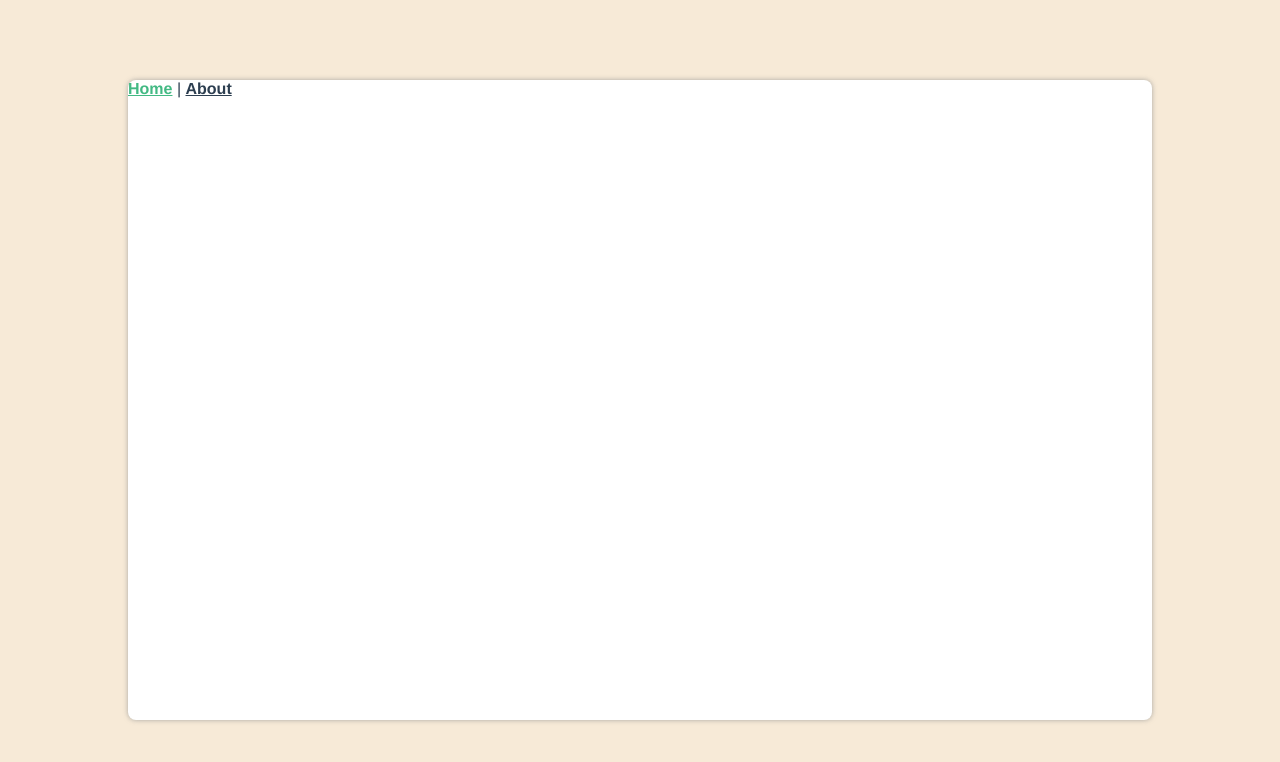
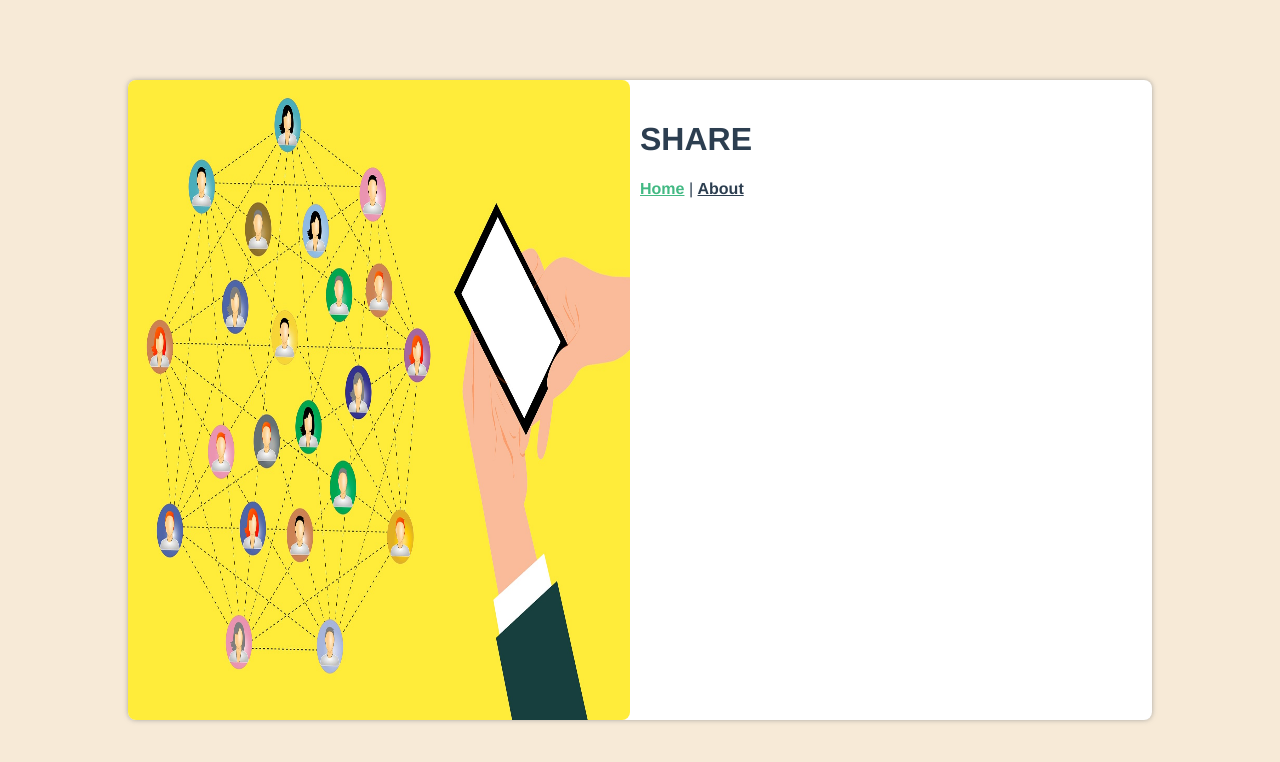
Before and after one commit to erdem-muhammed/Final-Project, a Vue app in the folder frontend/: page / in a window 1280 px wide. Shown: the top 762 px of the page. Built offline with nearby package versions, Linux system fonts and the light colour scheme.

Commit message:
h1 added

```diff
--- a/frontend/src/App.vue
+++ b/frontend/src/App.vue
@@ -1,11 +1,16 @@
 <template>
   <div id="app">
     <div class="container">
-      <div id="logoImg"></div>
-       <div id="nav">
-          <router-link to="/">Home</router-link> |
-         <router-link to="/about">About</router-link>
-       </div>
+      <div id="logoImg">
+        <img src="./assets/logo.jpg" alt="">
+      </div>
+      <div id="homepage">
+        <h1>SHARE</h1>
+              <div id="nav">
+                <router-link to="/">Home</router-link> |
+                <router-link to="/about">About</router-link>
+              </div>
+      </div>
     </div>
     <router-view/>
   </div>
@@ -35,16 +40,28 @@ body {
   background-color: white;
   border-radius: 8px;
   box-shadow: 0px 0px 5px 0px rgb(143 143 143 / 75%);
+  display: flex;
 }
 #logoImg
 {
   width: 50%;
 }
+#logoImg img
+{
+  width: 100%;
+  border-radius: 8px;
+  height: 100%;
+}
+#homepage
+{
+  padding: 20px 10px 20px 10px;
+  width: 50%;
+
+}
 
 #nav {
   margin: 0;
   padding: 0;
-  width: 50%;
 }
 
 #nav a {
```
Also changed, not shown: frontend/src/assets/logo.jpg.
